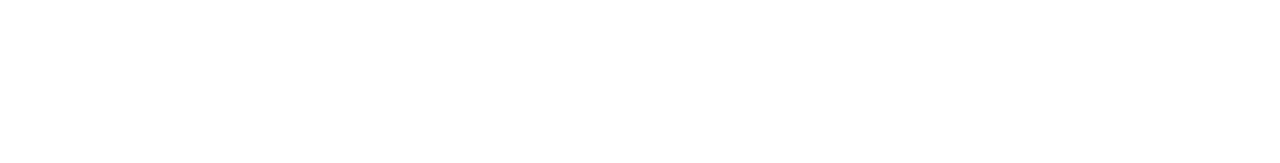
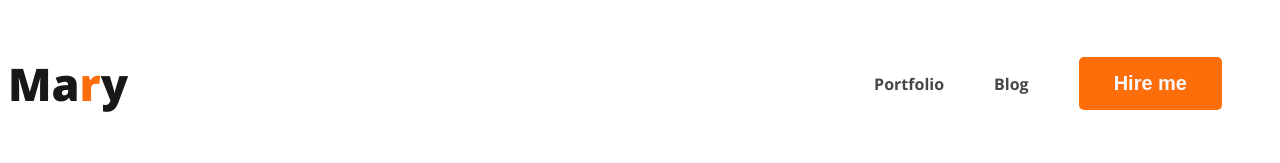
Before and after one commit to Nahin99/dev-portfolio, a plain HTML site: page index.html in a window 1280 px wide. Drawn offline with nearby package versions, Linux system fonts and the light colour scheme.

Commit message:
added nav

```diff
--- a/index.html
+++ b/index.html
@@ -4,10 +4,21 @@
     <meta charset="UTF-8">
     <meta name="viewport" content="width=device-width, initial-scale=1.0">
     <title>dev portfolio</title>
+    <link rel="preconnect" href="https://fonts.googleapis.com">
+    <link rel="preconnect" href="https://fonts.gstatic.com" crossorigin>
+    <link href="https://fonts.googleapis.com/css2?family=Open+Sans:ital,wdth,wght@0,75..100,300..800;1,75..100,300..800&display=swap" rel="stylesheet">
+    <link rel="stylesheet" href="styles/portfolio.css">
 </head>
 <body>
     <header>
-
+<nav>
+    <h3 class="nav-title">Ma<span class="primary-text">r</span>y</h3>
+   <ul>
+    <li><a href="">Portfolio</a></li>
+    <li><a href="">Blog</a></li>
+    <li><button class="btn-primary">Hire me</button></li>
+   </ul>
+</nav>
     </header>
     <main>
 
--- /dev/null
+++ b/styles/portfolio.css
@@ -0,0 +1,47 @@
+/* common standard styles */
+body {
+  font-family: "Open Sans", sans-serif;
+  font-optical-sizing:auto;
+  font-weight:700;
+  font-style:normal;
+}
+
+.primary-text{
+  color: #FD6E0A;
+}
+
+.btn-primary{
+  border-radius: 5px;
+  background-color:#FD6E0A;
+  border: 0;
+  color: ghostwhite;
+  font-size: 20px;
+  font-weight: 700;
+  padding: 15px 35px;
+}
+/* nav related style */
+nav{
+    display: flex;
+    justify-content: space-between;
+    align-items: center;
+}
+.nav-title{
+  color: #181818;
+  font-size: 45px;
+  font-weight: 800;
+  font-style: normal;
+  line-height: normal;
+}
+nav > ul{
+  display: flex;
+  align-items: center;
+}
+nav li{
+  list-style: none;
+  margin-right: 50px;
+
+}
+nav a{
+  text-decoration: none;
+  color: #474747;
+}
```
